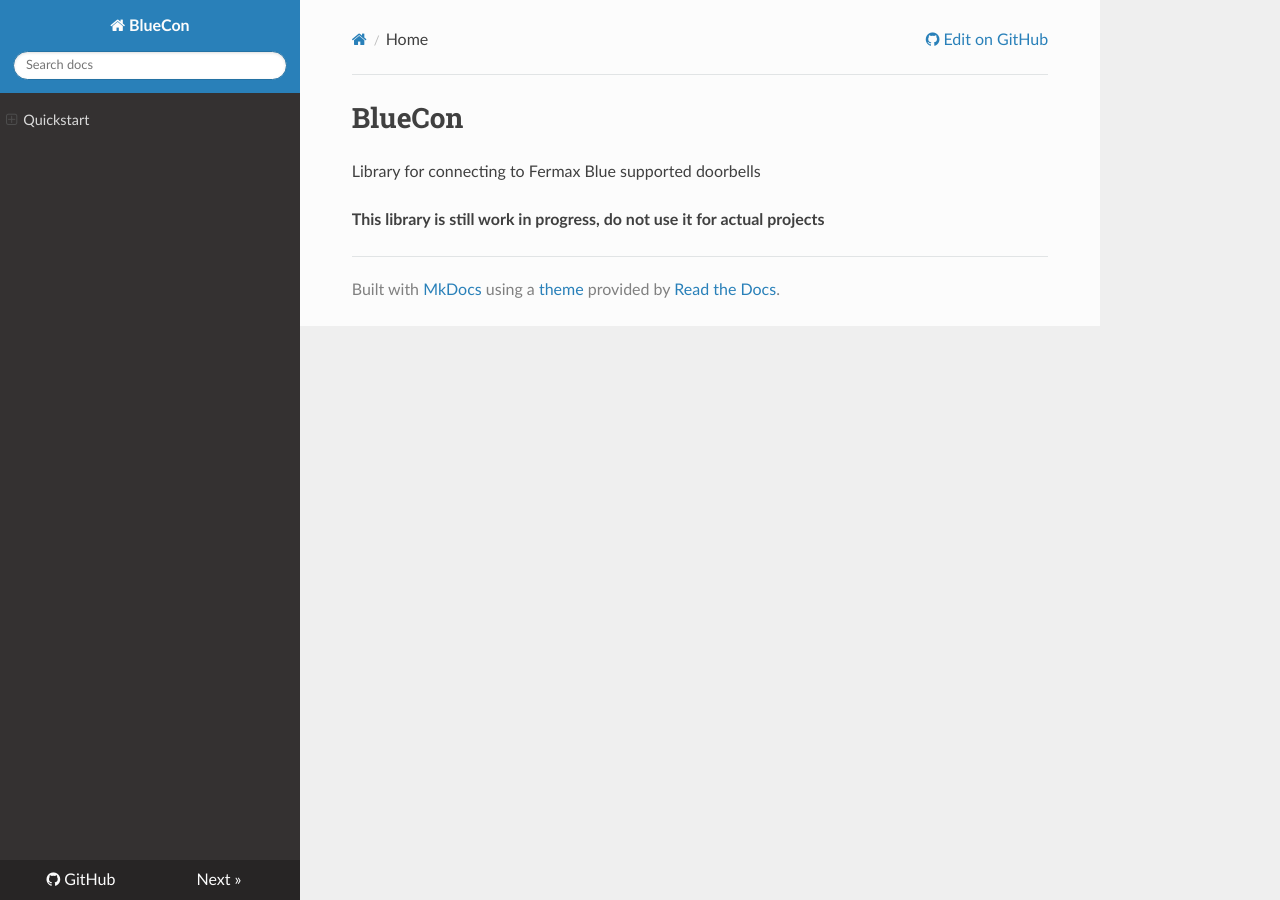
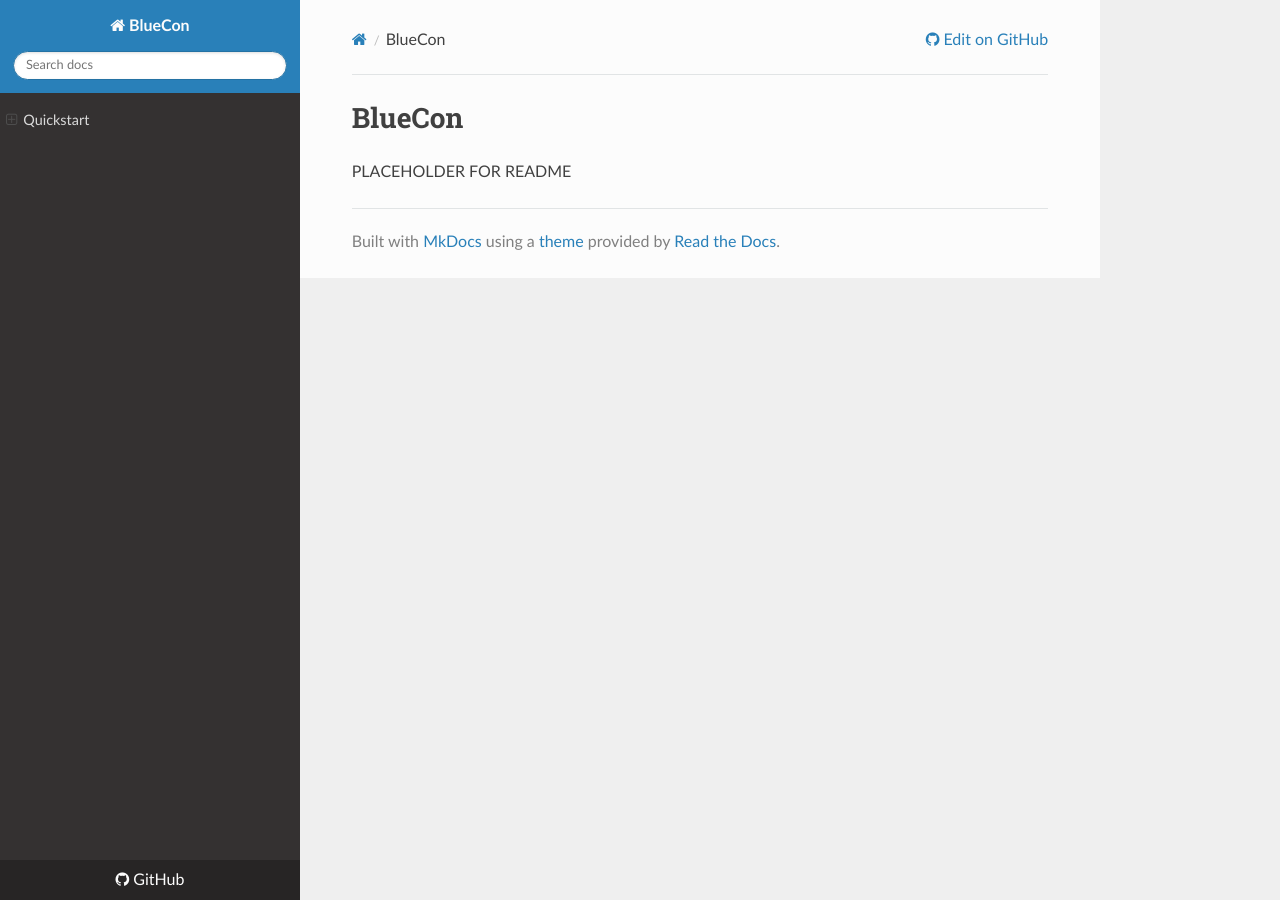
Before and after one commit to AfonsoFGarcia/bluecon, an MkDocs documentation site: the page built from docs/index.md, in a window 1280 px wide. Built offline with MkDocs 1.6.1, drawn with Linux system fonts in a browser that asks for light colours; nearby versions of some CDN libraries.

Commit message:
Update homepage to mirror README.md

```diff
--- a/docs/index.md
+++ b/docs/index.md
@@ -1,5 +1,3 @@
 # BlueCon
 
-Library for connecting to Fermax Blue supported doorbells
-
-**This library is still work in progress, do not use it for actual projects**
+PLACEHOLDER FOR README
--- a/mkdocs.yml
+++ b/mkdocs.yml
@@ -9,7 +9,6 @@
   collapse_navigation: false
 
 nav:
-  - Home: index.md
   - Quickstart: quickstart.md
 
 markdown_extensions:
--- a/setup.py
+++ b/setup.py
@@ -20,7 +20,7 @@
     description="Library for connecting to Fermax Blue supported doorbells",
     long_description=long_description,
     long_description_content_type="text/markdown",
-    url="https://github.com/AfonsoFGarcia/bluecon",
+    url="https://bluecon.afonsogarcia.dev",
     author="Afonso Garcia",
     author_email="bluecon@afonsogarcia.dev",
     license="MIT",
```
Also changed, not shown: 1 other file.
